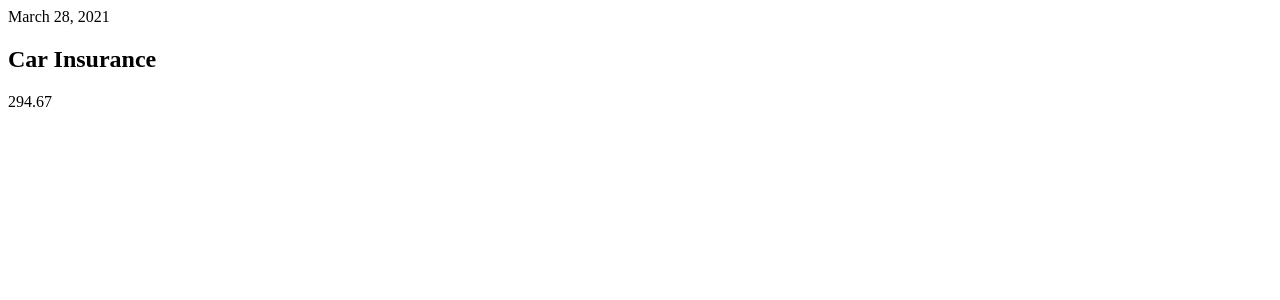
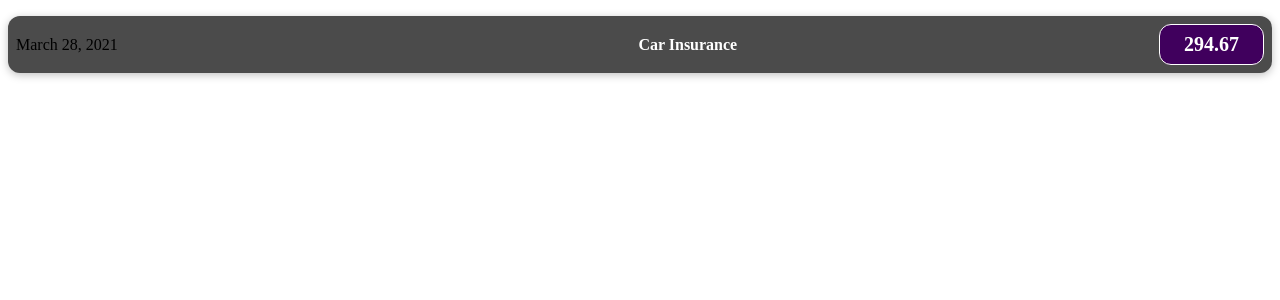
Before and after one commit to eross/react-stackblitz, a React (Create React App) app: page / in a window 1280 px wide. Shown: the top 300 px of the page. Built offline with nearby package versions, Linux system fonts and the light colour scheme.

Commit message:
Add CSS for ExpenseItem

```diff
--- a/components/ExpenseItem.css
+++ b/components/ExpenseItem.css
@@ -0,0 +1,56 @@
+.expense-item {
+  display: flex;
+  justify-content: space-between;
+  align-items: center;
+  box-shadow: 0 2px 8px rgba(0, 0, 0, 0.25);
+  padding: 0.5rem;
+  margin: 1rem 0;
+  border-radius: 12px;
+  background-color: #4b4b4b;
+}
+
+.expense-item__description {
+  display: flex;
+  flex-direction: column;
+  gap: 1rem;
+  align-items: flex-end;
+  flex-flow: column-reverse;
+  justify-content: flex-start;
+  flex: 1;
+}
+
+.expense-item h2 {
+  color: #3a3a3a;
+  font-size: 1rem;
+  flex: 1;
+  margin: 0 1rem;
+  color: white;
+}
+
+.expense-item__price {
+  font-size: 1rem;
+  font-weight: bold;
+  color: white;
+  background-color: #40005d;
+  border: 1px solid white;
+  padding: 0.5rem;
+  border-radius: 12px;
+}
+
+@media (min-width: 580px) {
+  .expense-item__description {
+    flex-direction: row;
+    align-items: center;
+    justify-content: flex-start;
+    flex: 1;
+  }
+
+  .expense-item__description h2 {
+    font-size: 1.25rem;
+  }
+
+  .expense-item__price {
+    font-size: 1.25rem;
+    padding: 0.5rem 1.5rem;
+  }
+}
--- a/components/ExpenseItem.tsx
+++ b/components/ExpenseItem.tsx
@@ -1,11 +1,13 @@
 import * as React from 'react';
+import './ExpenseItem.css';
 
 function ExpenseItem() {
   return (
-    <div>
+    <div className="expense-item">
       <div>March 28, 2021</div>
+      <div className="expense-item__description"></div>
       <h2>Car Insurance</h2>
-      <div>294.67</div>
+      <div className="expense-item__price">294.67</div>
     </div>
   );
 }
```
Also changed, not shown: components/ExpenseDate.css (added, +26 -0 lines), components/Expenses.css (added, +9 -0 lines), 1 other file (tests, documents, lock files or other folders).
